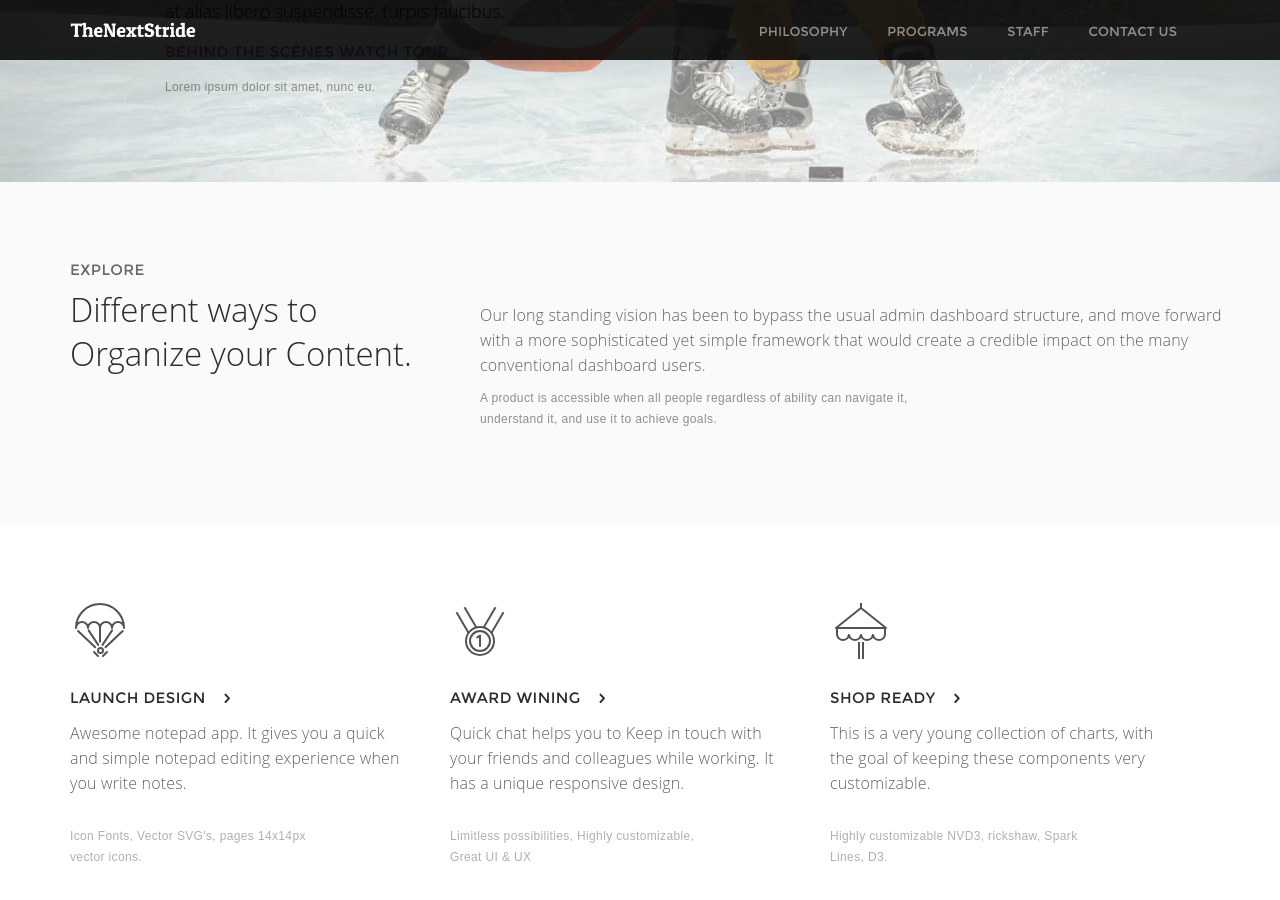
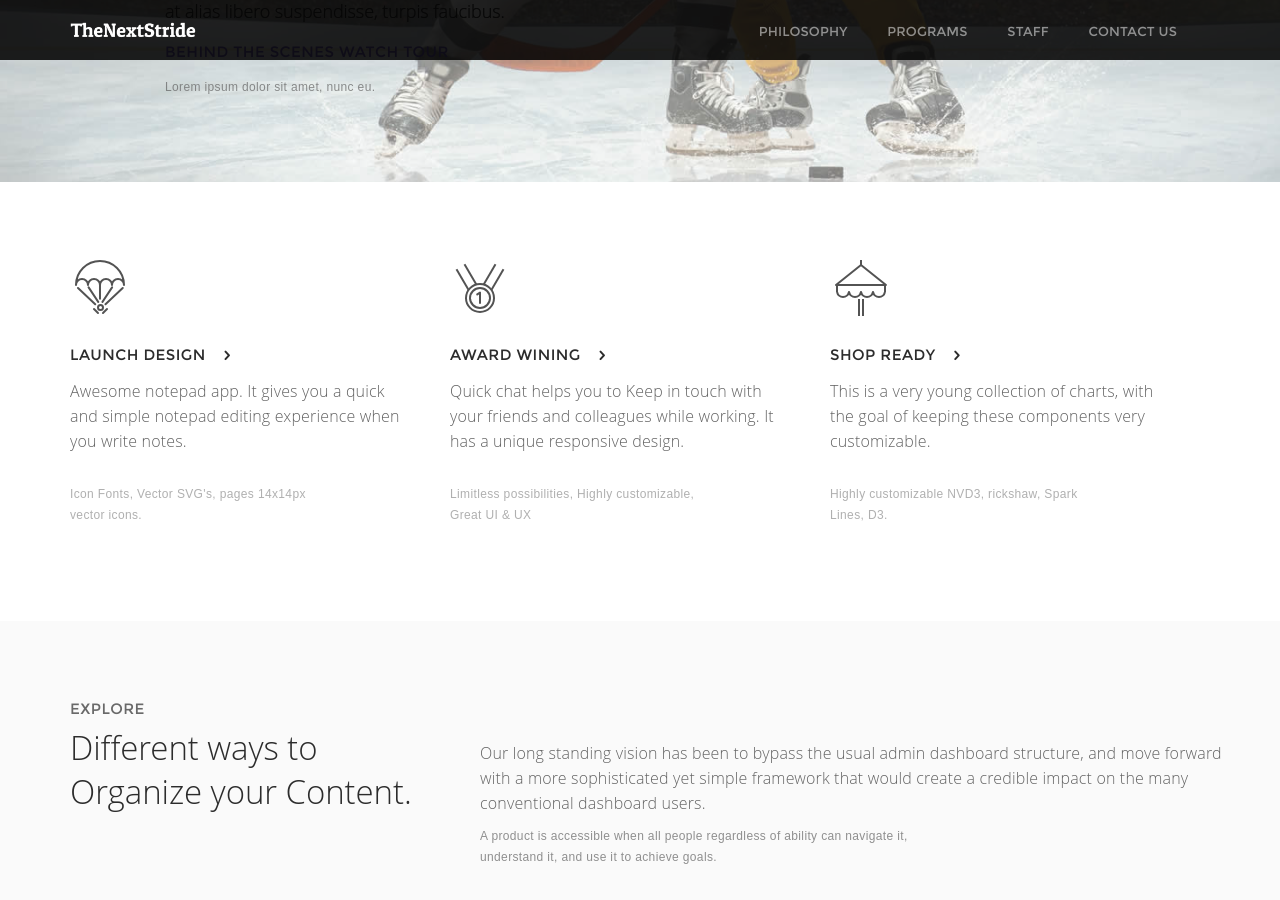
Before and after one commit to jherrington/tns, a Jekyll site: the page built from index.html, in a window 1280 px wide and 900 px high, scrolled down 718 px. Built offline with Jekyll 4.4.1, drawn with Linux system fonts in a browser that asks for light colours; some web fonts are replaced; some of the changed text lies outside the part shown.

Commit message:
updated index

```diff
--- a/index.html
+++ b/index.html
@@ -114,26 +114,7 @@ layout: default
   <!-- END SLIDER -->
 </section>
 <!-- END JUMBOTRON -->
-<!-- BEGIN CONTENT SECTION -->
-<section class="bg-master-lightest p-b-85 p-t-75">
-  <div class="container">
-    <div class="md-p-l-20 md-p-r-20 xs-no-padding">
-      <h5 class="block-title hint-text no-margin">Explore</h5>
-      <div class="row">
-        <div class="col-sm-5 col-md-4">
-          <h1 class="m-t-5">Different ways to Organize your Content.</h1>
-        </div>
-        <div class="col-sm-7 col-md-8 no-padding xs-p-l-15 xs-p-r-15">
-          <div class="p-t-20 p-l-35 md-p-l-5 md-p-t-15">
-            <p>Our long standing vision has been to bypass the usual admin dashboard structure, and move forward with a more sophisticated yet simple framework that would create a credible impact on the many conventional dashboard users.</p>
-            <p class="hint-text font-arial small-text col-md-7 no-padding">A product is accessible when all people regardless of ability can navigate it, understand it, and use it to achieve goals.</p>
-          </div>
-        </div>
-      </div>
-    </div>
-  </div>
-</section>
-<!-- END CONTENT SECTION -->
+
 <!-- BEGIN CONTENT SECTION -->
 <section class="p-b-85 p-t-75 p-b-65 p-t-55">
   <div class="container">
@@ -168,27 +149,20 @@ layout: default
   </div>
 </section>
 <!-- END CONTENT SECTION -->
+
 <!-- BEGIN CONTENT SECTION -->
-<section class="bg-master-lightest p-b-85 p-t-75 no-overflow">
+<section class="bg-master-lightest p-b-85 p-t-75">
   <div class="container">
     <div class="md-p-l-20 md-p-r-20 xs-no-padding">
-      <h5 class="block-title hint-text no-margin">MENU CLIPPING</h5>
+      <h5 class="block-title hint-text no-margin">Explore</h5>
       <div class="row">
-        <div class="col-sm-5">
-          <h1 class="m-t-5 m-b-20">Easier to remember and access.</h1>
-          <p class="m-b-20">Menu clipping makes it easier to keep track of the page you are at & helps you to identify menu labels using abbreviations</p>
-          <p class="hint-text font-arial small-text col-md-8 no-padding">This is something extra to give users an exceptional user experience with a condensed menu.</p>
+        <div class="col-sm-5 col-md-4">
+          <h1 class="m-t-5">Different ways to Organize your Content.</h1>
         </div>
-        <div class="col-sm-7 no-padding xs-p-l-15 xs-p-r-15">
-          <div class="content-mask-md">
-            <div class="device_morph pull-center-inner" id="iphone01" data-pages="float" data-max-top-translate="40" data-max-bottom-translate="300" data-speed="-0.1" data-delay="1000" data-curve="ease">
-              <img alt="" class="xs-image-responsive-height image-responsive-width" src="assets/images/b_phone.png">
-              <div class="screen">
-                <div class="iphone-border">
-                  <img src="assets/images/mobile_preview.jpg" class="image-responsive-height lazy" alt="">
-                </div>
-              </div>
-            </div>
+        <div class="col-sm-7 col-md-8 no-padding xs-p-l-15 xs-p-r-15">
+          <div class="p-t-20 p-l-35 md-p-l-5 md-p-t-15">
+            <p>Our long standing vision has been to bypass the usual admin dashboard structure, and move forward with a more sophisticated yet simple framework that would create a credible impact on the many conventional dashboard users.</p>
+            <p class="hint-text font-arial small-text col-md-7 no-padding">A product is accessible when all people regardless of ability can navigate it, understand it, and use it to achieve goals.</p>
           </div>
         </div>
       </div>
@@ -196,54 +170,7 @@ layout: default
   </div>
 </section>
 <!-- END CONTENT SECTION -->
-<!-- BEGIN CONTENT SECTION -->
-<section class="p-b-85 p-t-75 bg-master-lighter">
-  <div class="container">
-    <div class="md-p-l-20 xs-no-padding clearfix">
-      <div class="row visible-sm">
-        <div class="col-sm-8 m-b-40">
-          <h2>Save time, save money, look more professional and win more clients.</h2>
-          <p class="hint-text font-arial small-text col-md-4 col-sm-6 no-padding">Via Senior Vice President Design REVOX Ltd. 12345</p>
-        </div>
-      </div>
-      <div class="row">
-        <div class="col-md-4 col-sm-4">
-          <div class="device_morph" data-pages="auto-scroll">
-            <img alt="" class="xs-image-responsive-height image-responsive-width" src="assets/images/b_phone.png" id="mobile_phone">
-            <div class="screen">
-              <div class="iphone-border">
-                <img src="assets/images/mobile_preview.jpg" class="image-responsive-height lazy" alt="">
-              </div>
-            </div>
-          </div>
-        </div>
-        <div class="col-md-7 col-md-offset-1  col-sm-offset-2 col-sm-6">
-          <div class="clearfix hidden-sm">
-            <h2>Save time, save money, look more professional and win more clients.</h2>
-            <p class="hint-text font-arial small-text col-md-4 col-sm-6 no-padding">Via Senior Vice President Design REVOX Ltd. 12345</p>
-          </div>
-          <div class="col-md-9 col-md-offset-1 col-sm-11">
-            <div class="p-t-50">
-              <dl>
-                <dt class="block-title p-b-15 text-black">Launch Design <i class="pg-arrow_right m-l-10"></i></dt>
-                <dd class="m-b-30">Our long standing vision has been to bypass the usual admin dashboard structure, and move forward with a more sophisticated yet simple framework</dd>
-              </dl>
-              <dl>
-                <dt class="block-title p-b-15 text-black">Responsive <i class="pg-arrow_right m-l-10"></i></dt>
-                <dd class="m-b-30">Our long standing vision has been to bypass the usual admin dashboard structure, and move forward with a</dd>
-              </dl>
-              <dl>
-                <dt class="block-title text-black p-b-15 ">Launch Your Design <i class="pg-arrow_right m-l-10"></i></dt>
-                <dd class="m-b-30">Our long standing vision has been to bypass the usual admin dashboard structure.</dd>
-              </dl>
-            </div>
-          </div>
-        </div>
-      </div>
-    </div>
-  </div>
-</section>
-<!-- END CONTENT SECTION -->
+
 <section class="p-b-85 p-t-75 ">
   <!-- BEGIN TESTIMONIALS SLIDER-->
   <div class="swiper-container" id="testimonials_slider">
```
Also changed, not shown: 2 other files.
